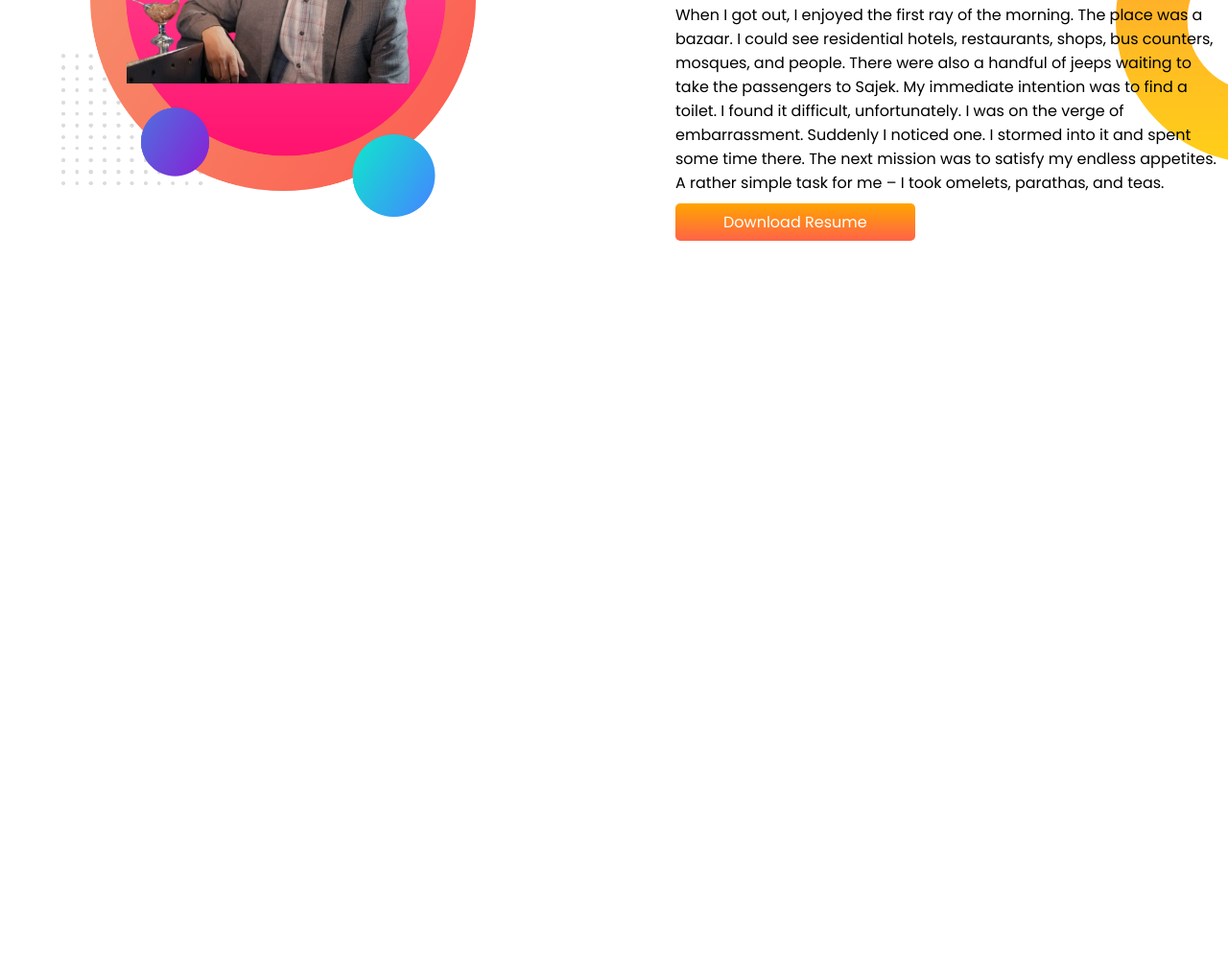
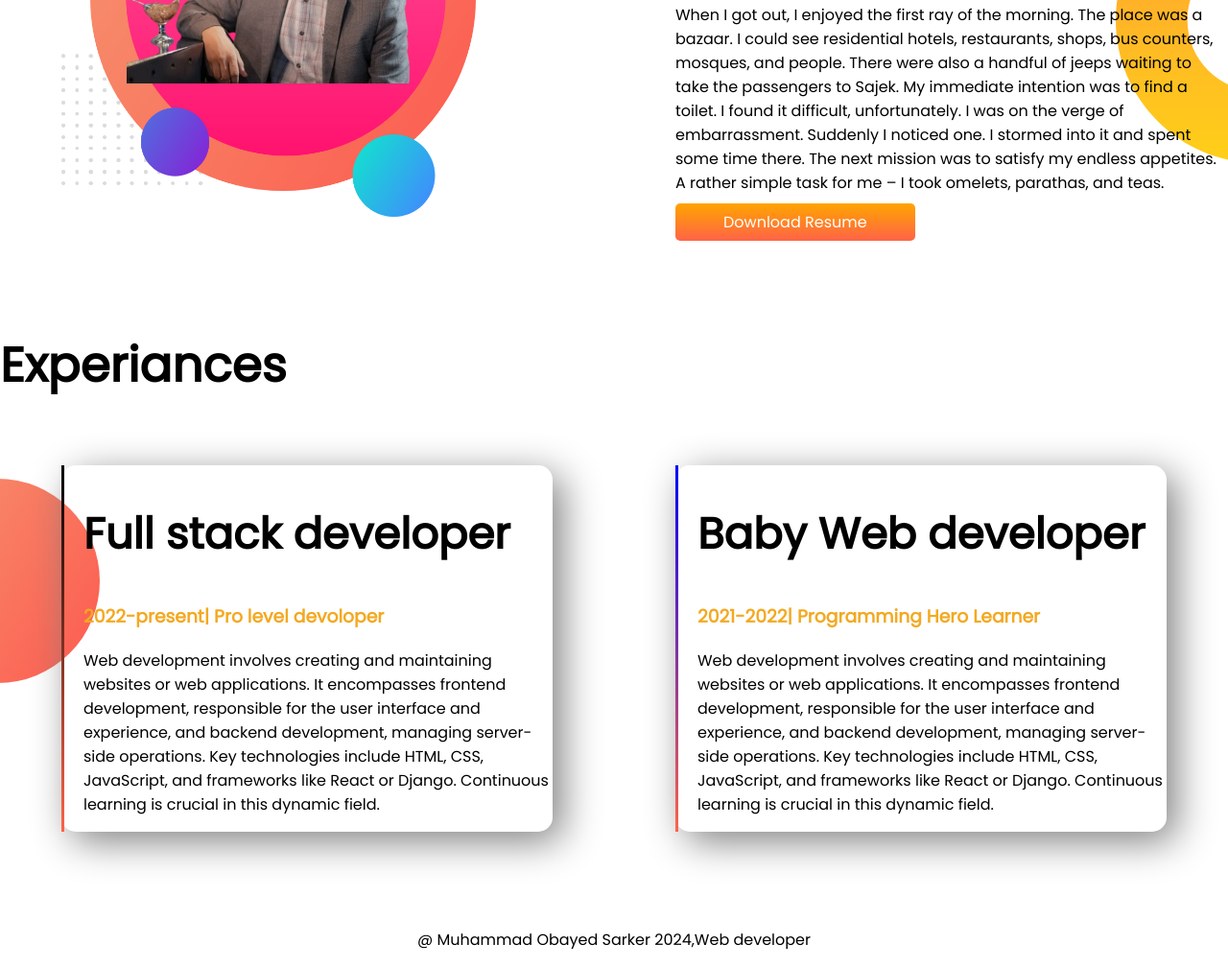
Before and after one commit to obayed324/Milestone_1_mod_4, a plain HTML site: page index.html in a window 1280 px wide. Shown: the part 866-1874 px from the top of the page at 96% size. Before the commit the page ends 1210 px from the top, so only its background shows below. Drawn offline with Linux system fonts and the light colour scheme.

Commit message:
Finnaly Done

```diff
--- a/index.html
+++ b/index.html
@@ -14,7 +14,7 @@
 </head>
 
 <body>
-    <section class="top-banner">
+    <section class="top-banner flexiable-container">
         <div class="half-width">
             <h1>Welcome to</h1>
             <h1> <span class="orange-color">Obayed Sarker</span> World!</h1>
@@ -34,7 +34,7 @@
             <img src="images/my-bg (2).png" alt="">
         </div>
     </section>
-    <section class="side-banner">
+    <section class="side-banner flexiable-container">
         <div class="half-width">
             <img src="images/my-bg (3).png" alt="">
         </div>
@@ -54,6 +54,41 @@
         </div>
 
     </section>
+
+
+    <section class="last">
+        <div>
+            <h1>Experiances</h1>
+        </div>
+        <br>
+        <div class="flexiable-container">
+            <div id="web" class="half-widthh">
+                <h2>Full stack developer</h2>
+                <h3 class="orange-color">2022-present| Pro level devoloper</h3>
+                <p>Web development involves creating and maintaining websites or web applications. It encompasses
+                    frontend
+                    development, responsible for the user interface and experience, and backend development, managing
+                    server-side operations. Key technologies include HTML, CSS, JavaScript, and frameworks like React or
+                    Django. Continuous learning is crucial in this dynamic field.</p>
+            </div>
+            <div id="w3" class="half-widthh">
+                <h2>Baby Web developer</h2>
+                <h3 class="orange-color">2021-2022| Programming Hero Learner</h3>
+                <p>
+                    Web development involves creating and maintaining websites or web applications. It encompasses
+                    frontend
+                    development, responsible for the user interface and experience, and backend development, managing
+                    server-side operations. Key technologies include HTML, CSS, JavaScript, and frameworks like React or
+                    Django. Continuous learning is crucial in this dynamic field.
+                </p>
+            </div>
+        </div>
+    </section>
+
+
+    <footer>
+        <p>@ Muhammad Obayed Sarker 2024,Web developer</p>
+    </footer>
 </body>
 
 </html>
--- a/style.css
+++ b/style.css
@@ -13,7 +13,7 @@ h1 {
     color: rgb(243, 169, 33);
 }
 
-section {
+.flexiable-container {
     display: flex;
     margin-bottom: 100px;
 }
@@ -55,3 +55,39 @@ section {
     background-position: right;
     background-repeat: no-repeat;
 }
+
+.half-widthh {
+    width: 40%;
+    margin-left: 5%;
+    margin-right: 5%;
+    padding-left: 20px;
+    box-shadow: 10px 10px 40px gray;
+    border-radius: 15px;
+    border-left: solid blue;
+}
+
+h2 {
+    font-size: 45px;
+}
+
+.last {
+    background-image: url(images/exp-bg.png);
+    background-repeat: no-repeat;
+    background-position: left;
+}
+
+#web {
+    border-left: 3px solid;
+    border-image: linear-gradient(black, tomato);
+    border-image-slice: 1;
+}
+
+#w3 {
+    border-left: 3px solid;
+    border-image: linear-gradient(blue, tomato);
+    border-image-slice: 1;
+}
+
+footer {
+    text-align: center;
+}
```
